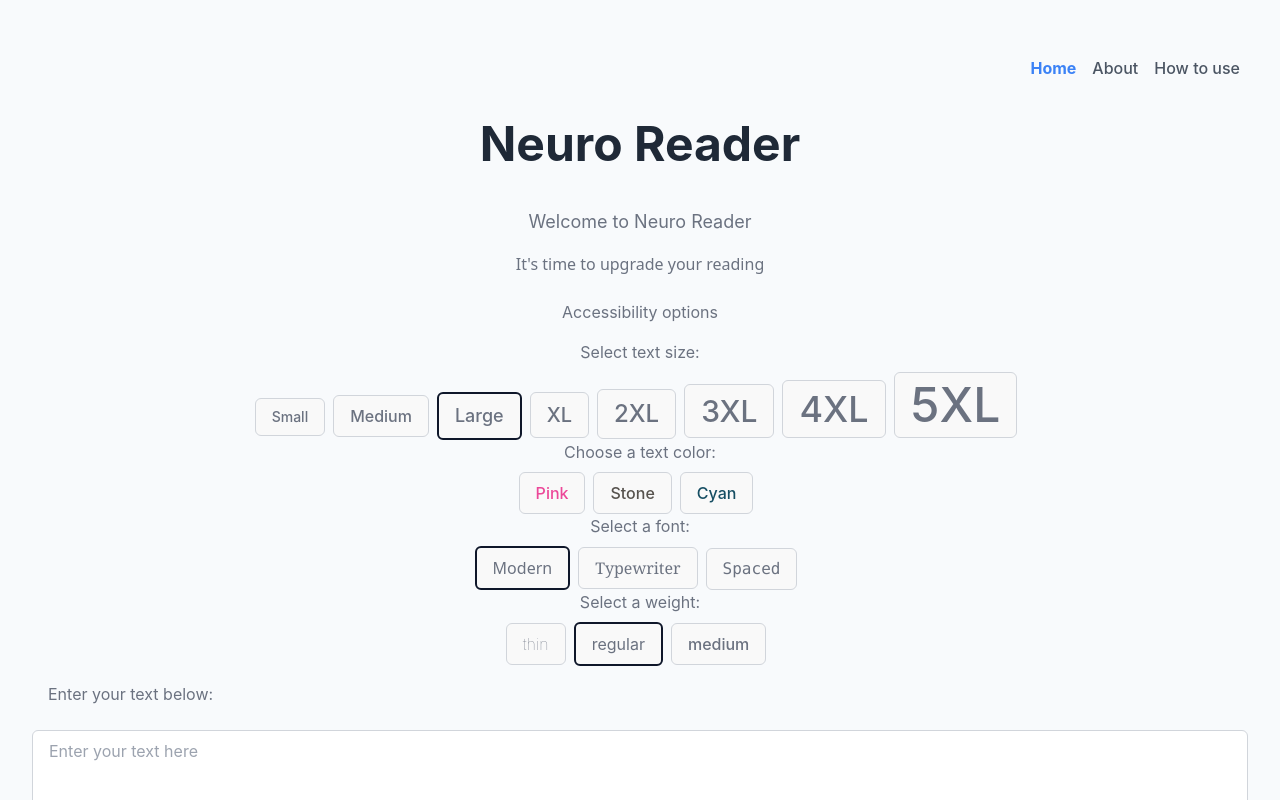
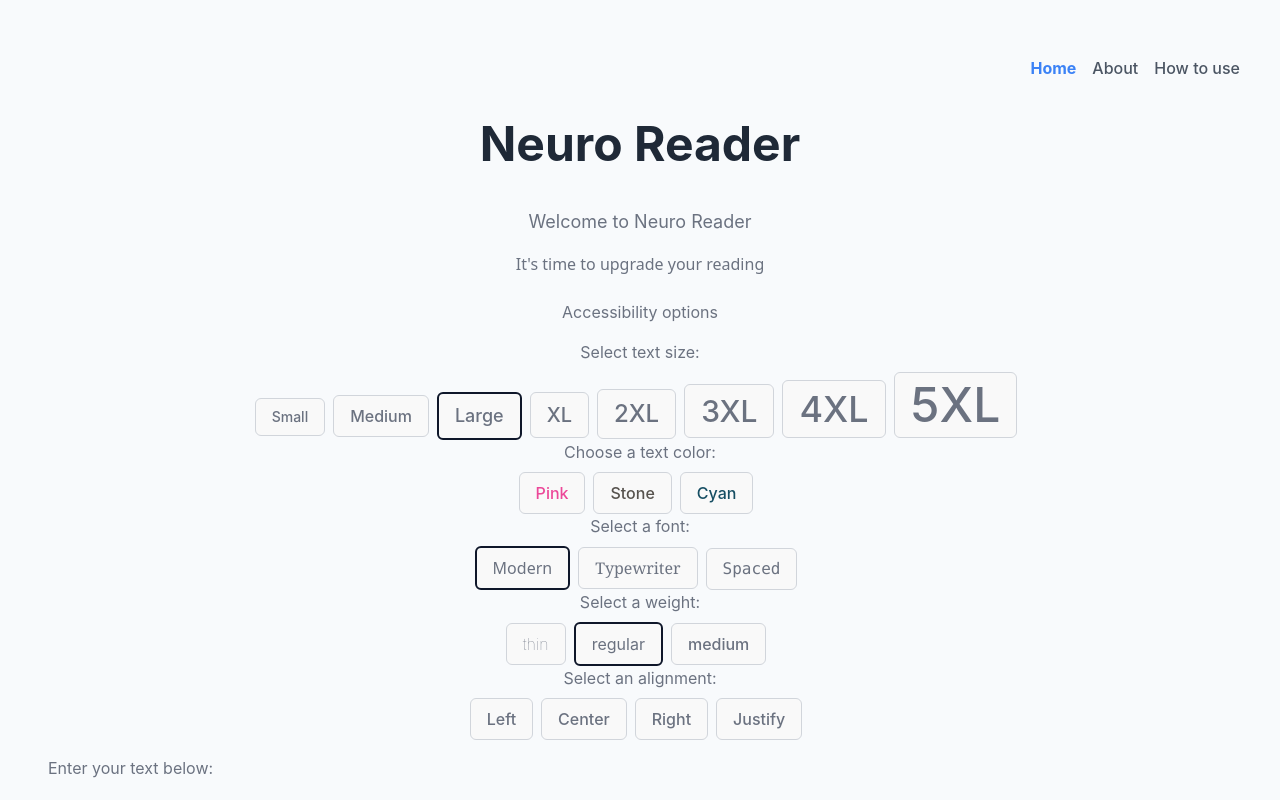
Before and after one commit to laurencetuchin/neuroreader, a React (Vite) app in the folder neuro-reader/: page / in a window 1280 px wide. Shown: the top 800 px of the page. Built offline with nearby package versions, Linux system fonts and the light colour scheme.

Commit message:
Add text align to main

```diff
--- a/neuro-reader/src/features/AccessibilityOptions.jsx
+++ b/neuro-reader/src/features/AccessibilityOptions.jsx
@@ -1,4 +1,5 @@
 import React from 'react'
+import AdjustAlignment from './AdjustAlignment'
 import AdjustColor from './AdjustColor'
 import AdjustFontWeight from './AdjustFontWeight'
 import AdjustTextFont from './AdjustTextFont'
@@ -15,6 +16,7 @@ export default function AccessibilityOptions() {
         <AdjustColor />
         <AdjustTextFont />
         <AdjustFontWeight />
+        <AdjustAlignment />
     </>
   )
 }
--- a/neuro-reader/src/features/AdjustAlignment.jsx
+++ b/neuro-reader/src/features/AdjustAlignment.jsx
@@ -38,7 +38,7 @@ export default function AdjustAlignment() {
                 className={`border border-gray-300 rounded-md py-2 px-4 mt-2 mr-2 ${value.alignmentValue} ${getButtonClass(value)}`}
                 onClick={() => handleAlignmentChange(value.alignmentValue)}
             >
-
+                {value.alignmentName}
             </button>
         ))}
     </div>
--- a/neuro-reader/src/features/NeuroReader.jsx
+++ b/neuro-reader/src/features/NeuroReader.jsx
@@ -77,7 +77,7 @@ export default function NeuroReader() {
             placeholder="Enter your text here"
             />
           <div className='py-4 text-left text-base px-4'><p>Output text:</p></div>
-          <div className={`${textState.textSize} ${textState.textColor} ${textState.textFont} ${textState.textWeight}`}>
+          <div className={`${textState.textSize} ${textState.textColor} ${textState.textFont} ${textState.textWeight} ${textState.textAlignment}`}>
             {boldFirstLetters(inputValue)}
           </div>
 
```
